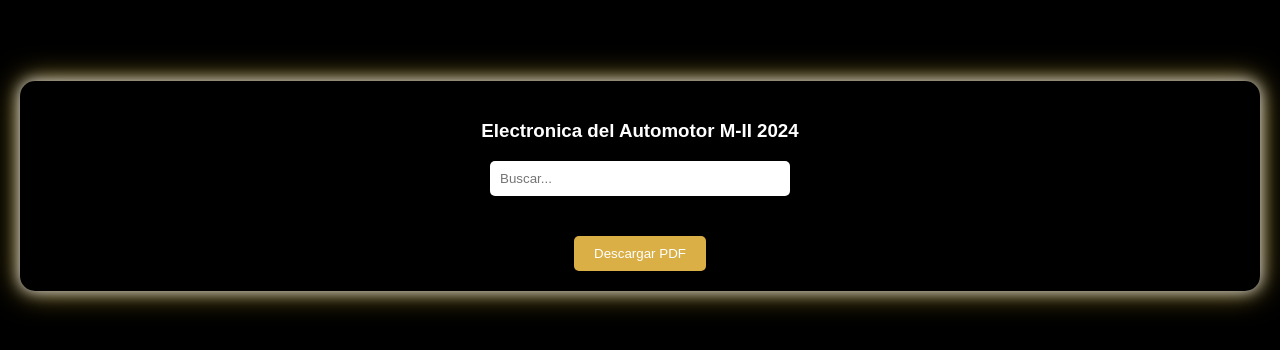
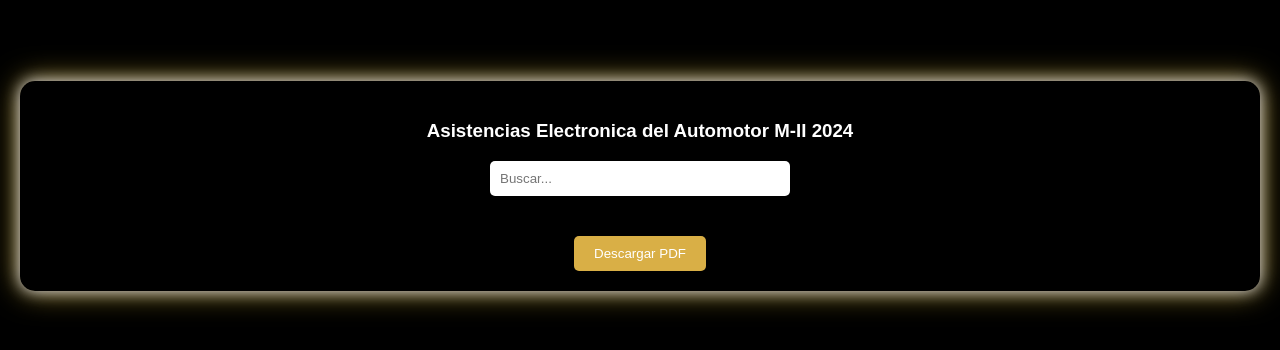
Before and after one commit to appbootariel1177/asistencias_electronica_2024, a plain HTML site: page index.html in a window 1280 px wide. Shown: the part 214-564 px from the top of the page. Drawn offline with Linux system fonts and the light colour scheme; no server answers.

Commit message:
Update index.html

```diff
--- a/index.html
+++ b/index.html
@@ -9,7 +9,7 @@
 <body>
     <div class="container">
 
-        <h3>Electronica del Automotor M-II 2024</h3>
+        <h3>Asistencias Electronica del Automotor M-II 2024</h3>
         <input type="text" id="searchInput" placeholder="Buscar...">
 
         <table id="dataTable">
```
